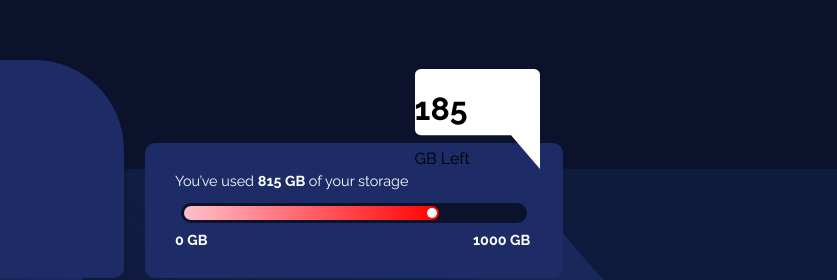
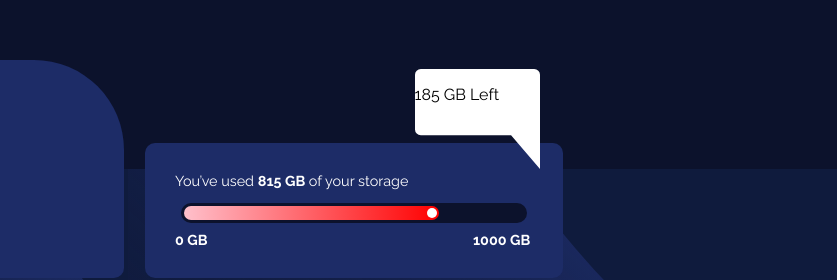
Before and after one commit to kwh1t3106/fylo-data-storage, a plain HTML site: page index.html in a window 1280 px wide. Shown: the part 231-511 px from the top of the page, 443-1280 px from the left. Drawn offline with Linux system fonts and the light colour scheme.

Commit message:
Update index.html

```diff
--- a/index.html
+++ b/index.html
@@ -35,7 +35,7 @@
   	</div>
 
 	<div class="container-3">
-		<p><h1>185</h1> GB Left</p>
+		<p><span class="big-font">185</span> <span class="small-font">GB Left</span></p>
 	</div>
  </div>
 
```
